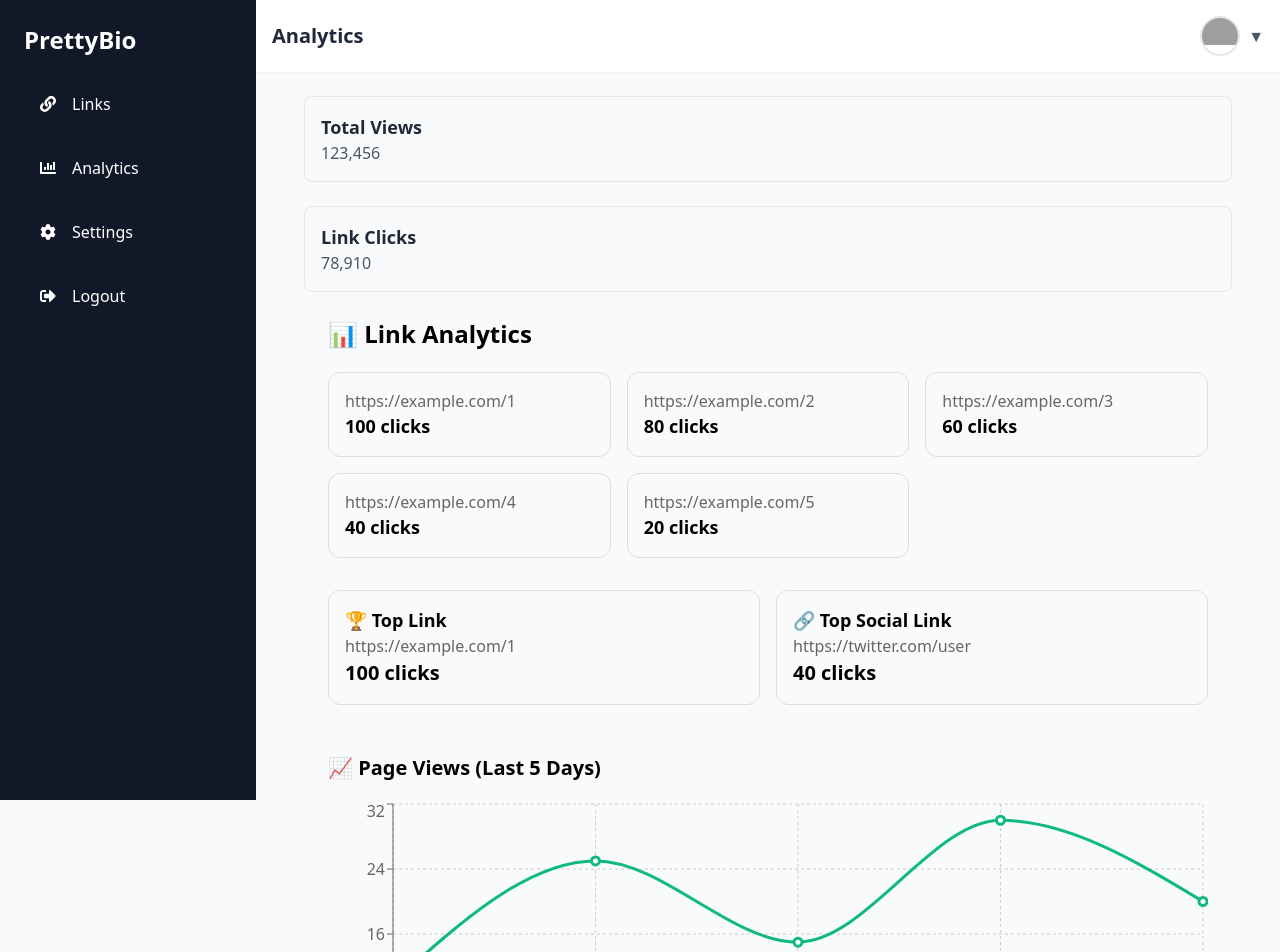
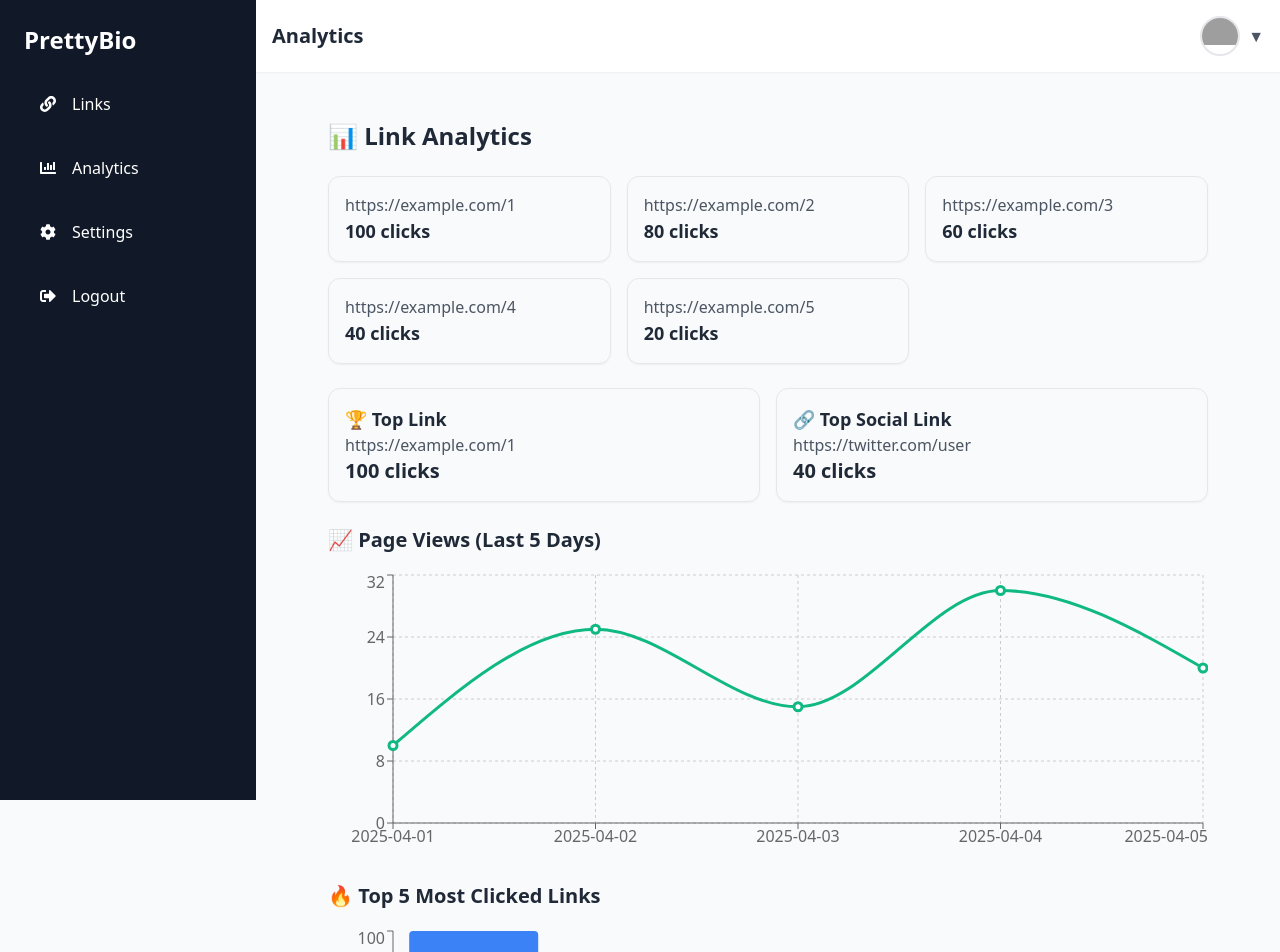
Before and after one commit to devtofunmi/prettybio, a Next.js app: page /dashboard/analytics in a window 1280 px wide. Shown: the top 952 px of the page. Built offline with nearby package versions, Linux system fonts and the light colour scheme; grey boxes are pictures that could not be loaded; a web font is replaced by a local one.

Commit message:
clean up code

```diff
--- a/pages/dashboard/analytics.tsx
+++ b/pages/dashboard/analytics.tsx
@@ -1,5 +1,5 @@
-import { useEffect, useState } from 'react';
-import DashboardLayout from './DashboardLayout';
+import React, { useEffect, useState } from "react";
+import DashboardLayout from "./DashboardLayout";
 import {
   BarChart,
   Bar,
@@ -11,13 +11,6 @@ import {
   Line,
   CartesianGrid,
 } from "recharts";
-
-const AnalyticsPage: React.FC = () => {
-  const [links, setLinks] = useState<LinkStat[]>([]);
-  useEffect(() => {
-    setLinks(mockLinks);
-  }, []);
-
 
 interface LinkStat {
   id: string;
@@ -36,6 +29,7 @@ const AnalyticsPage: React.FC = () => {
   views: number;
 }
 
+// Mock Data
 const mockLinks: LinkStat[] = [
   { id: "1", url: "https://example.com/1", clickCount: 100 },
   { id: "2", url: "https://example.com/2", clickCount: 80 },
@@ -56,73 +50,83 @@ const AnalyticsPage: React.FC = () => {
   { date: "2025-04-04", views: 30 },
   { date: "2025-04-05", views: 20 },
 ];
+
+const AnalyticsPage: React.FC = () => {
+  const [links, setLinks] = useState<LinkStat[]>([]);
+
+  useEffect(() => {
+    setLinks(mockLinks);
+  }, []);
+
   const topLink = links.length
-  ? links.reduce((max, item) => (item.clickCount > max.clickCount ? item : max), links[0])
+    ? links.reduce((max, item) =>
+        item.clickCount > max.clickCount ? item : max, links[0])
     : null;
 
-const topSocial = mockSocialLinks.reduce(
-  (max, item) => (item.clickCount > max.clickCount ? item : max),
-  mockSocialLinks[0]
-);
+  const topSocial = mockSocialLinks.reduce((max, item) =>
+    item.clickCount > max.clickCount ? item : max, mockSocialLinks[0]);
+
   return (
     <DashboardLayout>
-      <div className="space-y-6">
-        <div className="p-4 border rounded-lg hover:shadow-md">
-          <h2 className="text-lg font-bold text-gray-800">Total Views</h2>
-          <p className="text-gray-600">123,456</p>
+      <div className="p-6 space-y-6">
+
+
+        <div className="text-gray-800">
+          <h1 className="text-2xl font-bold mb-6">📊 Link Analytics</h1>
+
+          <div className="grid grid-cols-1 sm:grid-cols-2 lg:grid-cols-3 gap-4">
+            {links.map((link) => (
+              <div key={link.id} className="border rounded-xl p-4 shadow-sm">
+                <p className="text-gray-600 break-words">{link.url}</p>
+                <p className="text-lg font-semibold">{link.clickCount} clicks</p>
               </div>
-
-        <div className="p-4 border rounded-lg hover:shadow-md">
-          <h2 className="text-lg font-bold text-gray-800">Link Clicks</h2>
-          <p className="text-gray-600">78,910</p>
+            ))}
           </div>
         </div>
 
-      <div style={{ padding: "24px" }}>
-      <h1 style={{ fontSize: "24px", fontWeight: "bold", marginBottom: "20px" }}>📊 Link Analytics</h1>
-
-      <div style={{ display: "grid", gridTemplateColumns: "repeat(auto-fill, minmax(250px, 1fr))", gap: "16px" }}>
-        {links.map((link) => (
-          <div key={link.id} style={{ border: "1px solid #ddd", borderRadius: "12px", padding: "16px" }}>
-            <p style={{ color: "#666" }}>{link.url}</p>
-            <p style={{ fontSize: "18px", fontWeight: "bold" }}>{link.clickCount} clicks</p>
-          </div>
-        ))}
-      </div>
-
-      <div style={{ display: "grid", gridTemplateColumns: "repeat(auto-fit, minmax(250px, 1fr))", gap: "16px", marginTop: "32px" }}>
+        <div className="grid grid-cols-1 md:grid-cols-2 gap-4 mt-8 text-gray-800">
           {topLink && (
-          <div style={{ border: "1px solid #ddd", borderRadius: "12px", padding: "16px" }}>
-            <h2 style={{ fontSize: "18px", fontWeight: "600" }}>🏆 Top Link</h2>
-            <p style={{ color: "#666" }}>{topLink.url}</p>
-            <p style={{ fontSize: "20px", fontWeight: "bold" }}>{topLink.clickCount} clicks</p>
+            <div className="border rounded-xl p-4 shadow-sm">
+              <h2 className="text-lg font-semibold">🏆 Top Link</h2>
+              <p className="text-gray-600 break-words">{topLink.url}</p>
+              <p className="text-xl font-bold">{topLink.clickCount} clicks</p>
             </div>
           )}
-
-        <div style={{ border: "1px solid #ddd", borderRadius: "12px", padding: "16px" }}>
-          <h2 style={{ fontSize: "18px", fontWeight: "600" }}>🔗 Top Social Link</h2>
-          <p style={{ color: "#666" }}>{topSocial.url}</p>
-          <p style={{ fontSize: "20px", fontWeight: "bold" }}>{topSocial.clickCount} clicks</p>
+          <div className="border rounded-xl p-4 shadow-sm">
+            <h2 className="text-lg font-semibold">🔗 Top Social Link</h2>
+            <p className="text-gray-600 break-words">{topSocial.url}</p>
+            <p className="text-xl font-bold">{topSocial.clickCount} clicks</p>
           </div>
         </div>
 
-      <div style={{ marginTop: "48px" }}>
-        <h2 style={{ fontSize: "20px", fontWeight: "600", marginBottom: "16px" }}>📈 Page Views (Last 5 Days)</h2>
-        <ResponsiveContainer width="100%" height={300}>
+        <div className="mt-12 text-gray-800">
+          <h2 className="text-xl font-semibold mb-4">📈 Page Views (Last 5 Days)</h2>
+          <div className="w-full h-72">
+            <ResponsiveContainer width="100%" height="100%">
               <LineChart data={mockPageViews}>
                 <CartesianGrid strokeDasharray="3 3" />
                 <XAxis dataKey="date" />
                 <YAxis />
                 <Tooltip />
-            <Line type="monotone" dataKey="views" stroke="#10b981" strokeWidth={3} dot={{ r: 4 }} />
+                <Line
+                  type="monotone"
+                  dataKey="views"
+                  stroke="#10b981"
+                  strokeWidth={3}
+                  dot={{ r: 4 }}
+                />
               </LineChart>
             </ResponsiveContainer>
           </div>
+        </div>
 
-      <div style={{ marginTop: "48px" }}>
-        <h2 style={{ fontSize: "20px", fontWeight: "600", marginBottom: "16px" }}>🔥 Top 5 Most Clicked Links</h2>
-        <ResponsiveContainer width="100%" height={300}>
-          <BarChart data={links.sort((a, b) => b.clickCount - a.clickCount).slice(0, 5)}>
+        <div className="mt-12 text-gray-800">
+          <h2 className="text-xl font-semibold mb-4">🔥 Top 5 Most Clicked Links</h2>
+          <div className="w-full h-72">
+            <ResponsiveContainer width="100%" height="100%">
+              <BarChart
+                data={[...links].sort((a, b) => b.clickCount - a.clickCount).slice(0, 5)}
+              >
                 <XAxis dataKey="url" tick={{ fontSize: 12 }} />
                 <YAxis />
                 <Tooltip />
@@ -131,8 +135,7 @@ const topSocial = mockSocialLinks.reduce(
             </ResponsiveContainer>
           </div>
         </div>
-
-
+      </div>
     </DashboardLayout>
   );
 };
```
Lines whose indentation alone changed are shown as unchanged.
